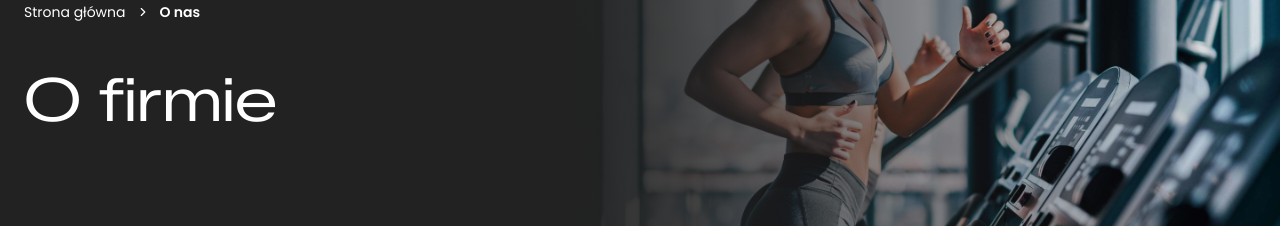
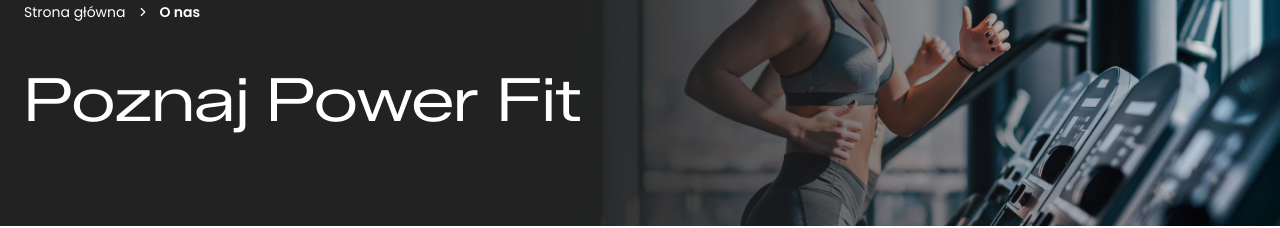
Before and after one commit to Szorcu/powerfit, a Next.js app: page /o-nas in a window 1280 px wide. Shown: the part 158-386 px from the top of the page. Built offline with nearby package versions, Linux system fonts and the light colour scheme.

Commit message:
Modified page titles

```diff
--- a/src/app/o-nas/page.tsx
+++ b/src/app/o-nas/page.tsx
@@ -4,11 +4,11 @@
 import { TrainersCarouselSection } from "@/components/organisms/TrainersCarouselSection";
 import { WhyUsSection } from "@/components/organisms/WhyUsSection";
 
-const TrainersPage = () => {
+const AboutUsPage = () => {
   return (
     <>
       <PageHeader
-        title="O firmie"
+        title="Poznaj Power Fit"
         crumbLabel="O nas"
         bgImageSrc="page-header-2.jpg"
       />
@@ -21,4 +21,4 @@
   );
 };
 
-export default TrainersPage;
+export default AboutUsPage;
--- a/src/app/trenerzy/page.tsx
+++ b/src/app/trenerzy/page.tsx
@@ -5,7 +5,7 @@
 const TrainersPage = () => {
   return (
     <>
-      <PageHeader title="Nasz zespół" crumbLabel="Trenerzy" />
+      <PageHeader title="Nasi trenerzy" crumbLabel="Trenerzy" />
       <section className="flex w-full justify-center">
         <div className="container py-7 sm:py-20">
           <ul className="grid gap-6 md:grid-cols-2 lg:grid-cols-3 xl:grid-cols-4">
```
